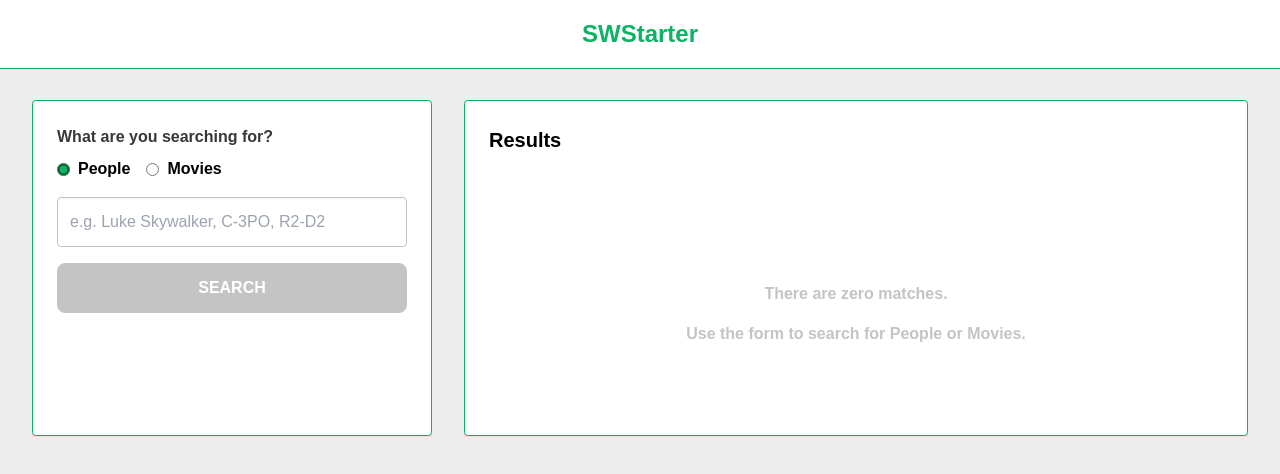
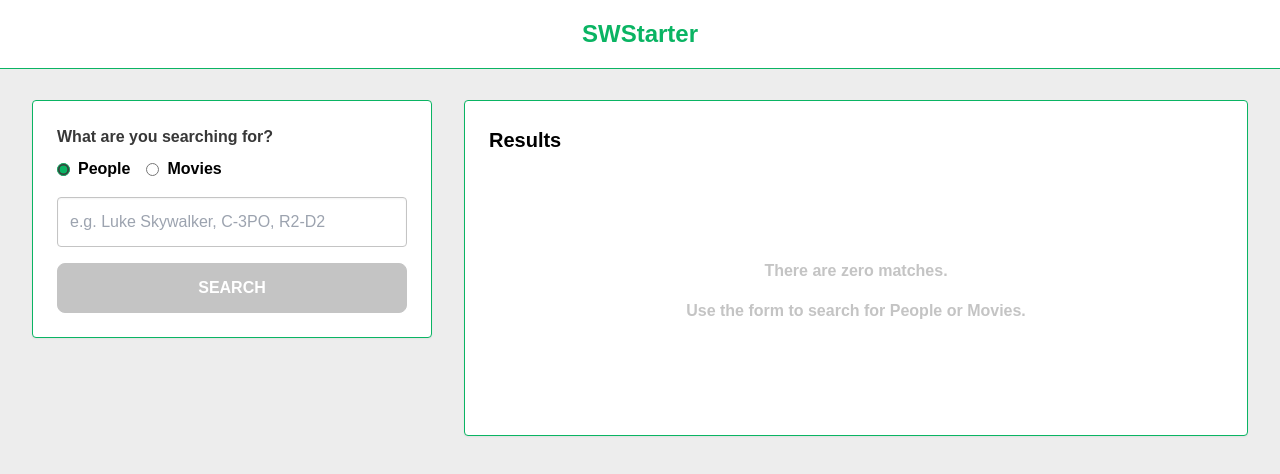
Before and after one commit to alceu/mern-swapi1vite-mern-template, a React (Vite) app in the folder frontend/: page / in a window 1280 px wide. Shown: the top 474 px of the page. Built offline with nearby package versions, Linux system fonts and the light colour scheme.

Commit message:
fix(frontend): adjust layout and scrolling behavior\n\n- Removed flex-grow from ResultsDisplay to allow its height to be content-based.\n- Configured Layout's main content area to occupy full height and handle its own scrolling.

```diff
--- a/frontend/src/features/films/FilmDetails.module.css
+++ b/frontend/src/features/films/FilmDetails.module.css
@@ -5,6 +5,7 @@
   border: 1px solid var(--green-teal);
   width: 100%;
   max-width: 1200px;
+  overflow-y: auto;
 }
 
 .backButton {
--- a/frontend/src/features/people/PersonDetails.module.css
+++ b/frontend/src/features/people/PersonDetails.module.css
@@ -5,6 +5,7 @@
   border: 1px solid var(--green-teal);
   width: 100%;
   max-width: 1200px;
+  overflow-y: auto;
 }
 
 .backButton {
--- a/frontend/src/features/search/components/ResultsDisplay.module.css
+++ b/frontend/src/features/search/components/ResultsDisplay.module.css
@@ -5,8 +5,7 @@
   box-shadow: 0 1px 2px 0 rgba(0, 0, 0, 0.05);
   border: 1px solid var(--green-teal);
   background-color: #fff;
-  min-height: 18rem;
-  flex-grow: 1;
+  overflow-y: auto;
 }
 
 .title {
--- a/frontend/src/features/search/components/SearchContainer.module.css
+++ b/frontend/src/features/search/components/SearchContainer.module.css
@@ -2,6 +2,7 @@
   display: flex;
   gap: 2rem; /* Increased gap for more spacing */
   width: 100%;
+  align-items: flex-start;
 }
 
 @media (max-width: 768px) {
--- a/frontend/src/features/search/components/SearchForm.module.css
+++ b/frontend/src/features/search/components/SearchForm.module.css
@@ -54,7 +54,7 @@
   border-radius: 0.25rem;
   border: 1px solid var(--pinkish-grey);
   background-color: #fff;
-  box-shadow: inset 0 1px 2px 0 rgba(0,0,0,0.05);
+  box-shadow: inset 0 1px 2px 0 rgba(0, 0, 0, 0.05);
   font-family: Montserrat, sans-serif;
   font-size: 1rem;
 }
--- a/frontend/src/pages/Layout.module.css
+++ b/frontend/src/pages/Layout.module.css
@@ -4,12 +4,16 @@
 }
 
 .container {
-  min-height: 100vh;
+  height: 100vh;
   background-color: #ededed;
+  display: flex;
+  flex-direction: column;
 }
 
 .main {
   display: flex;
   justify-content: center;
   padding: 2rem;
+  flex-grow: 1;
+  overflow-y: auto;
 }
```
